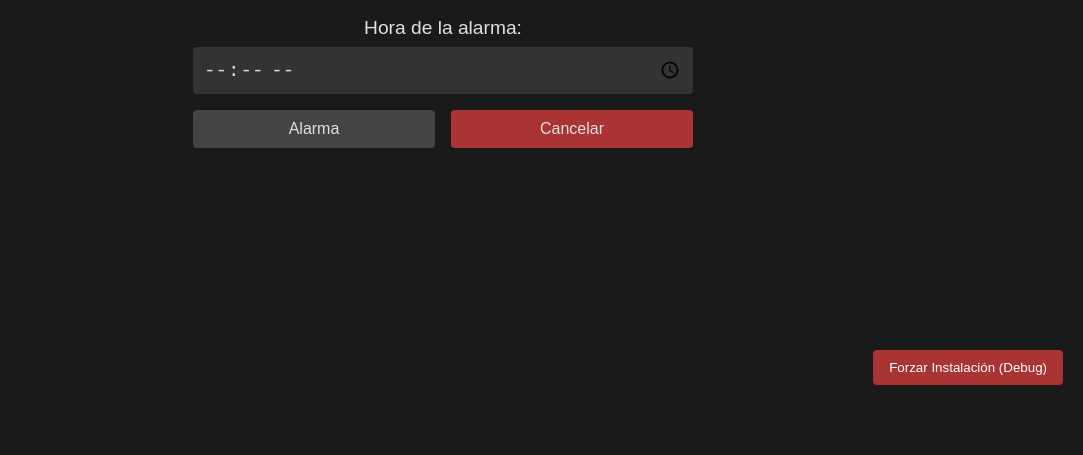
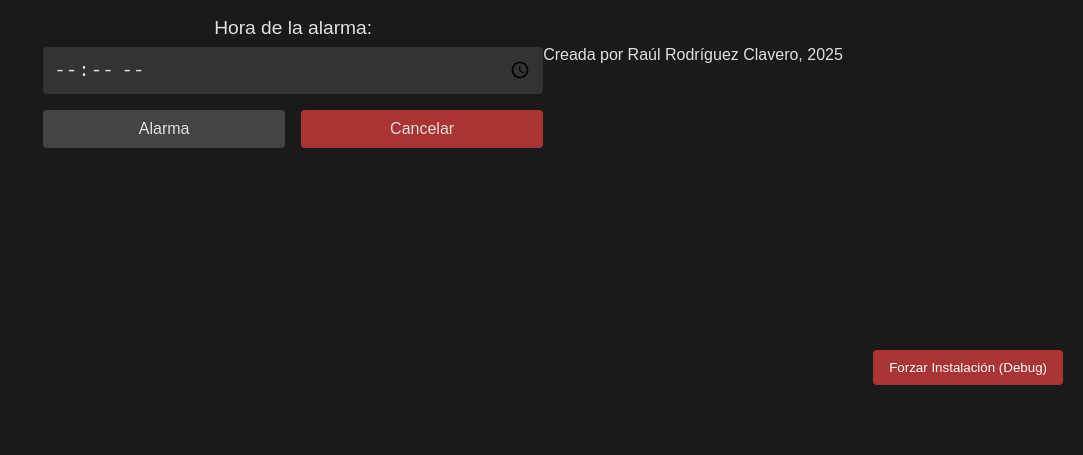
Before and after one commit to RaulRC86/DreamPeace, a plain HTML site: page index.html in a window 1280 px wide. Shown: the part 345-800 px from the top of the page, without its empty margins (197-1280 px from the left). Drawn offline with Linux system fonts and the light colour scheme.

Commit message:
autoría

```diff
--- a/index.html
+++ b/index.html
@@ -29,7 +29,7 @@
     <!-- Install button will be added here by JavaScript -->
     <div id="install-container"></div>
   </div>
-
+<footer>Creada por Raúl Rodríguez Clavero, 2025</footer>
   <script src="script.js"></script>
 </body>
 </html>
```
